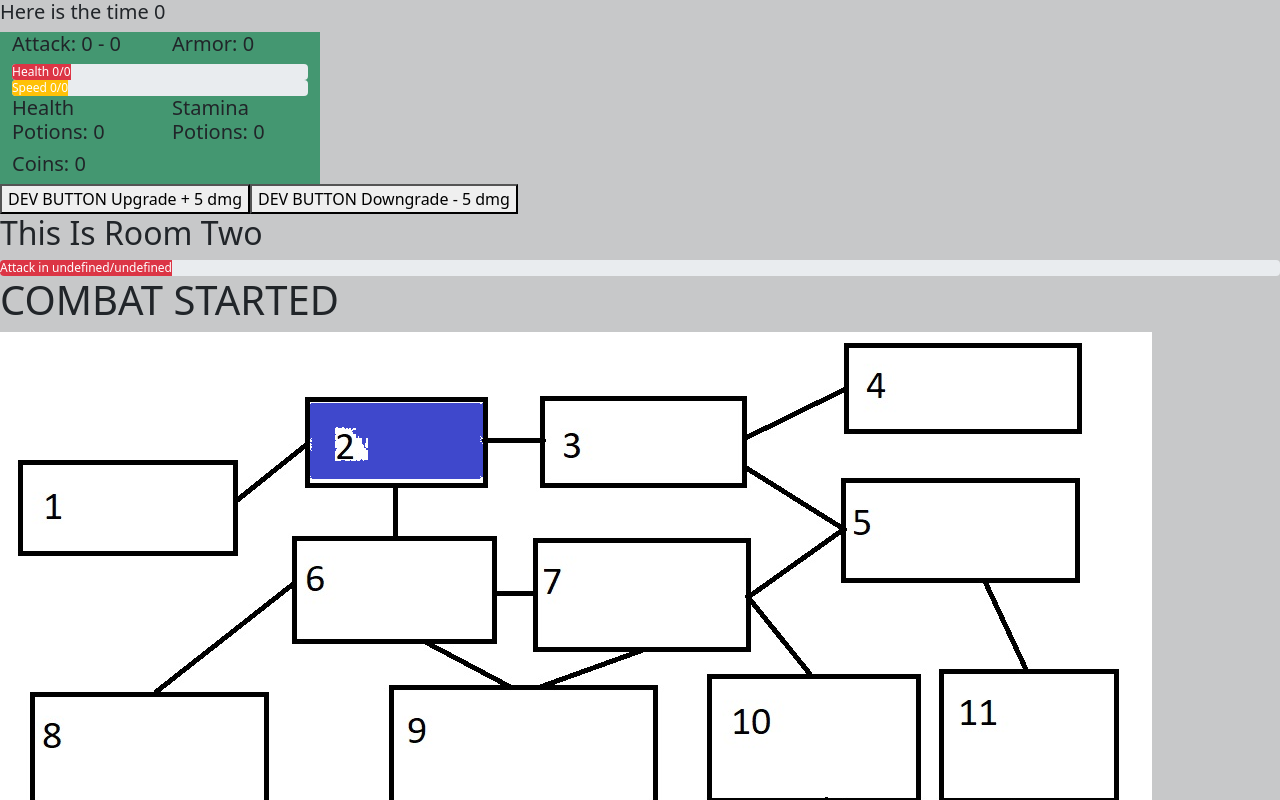
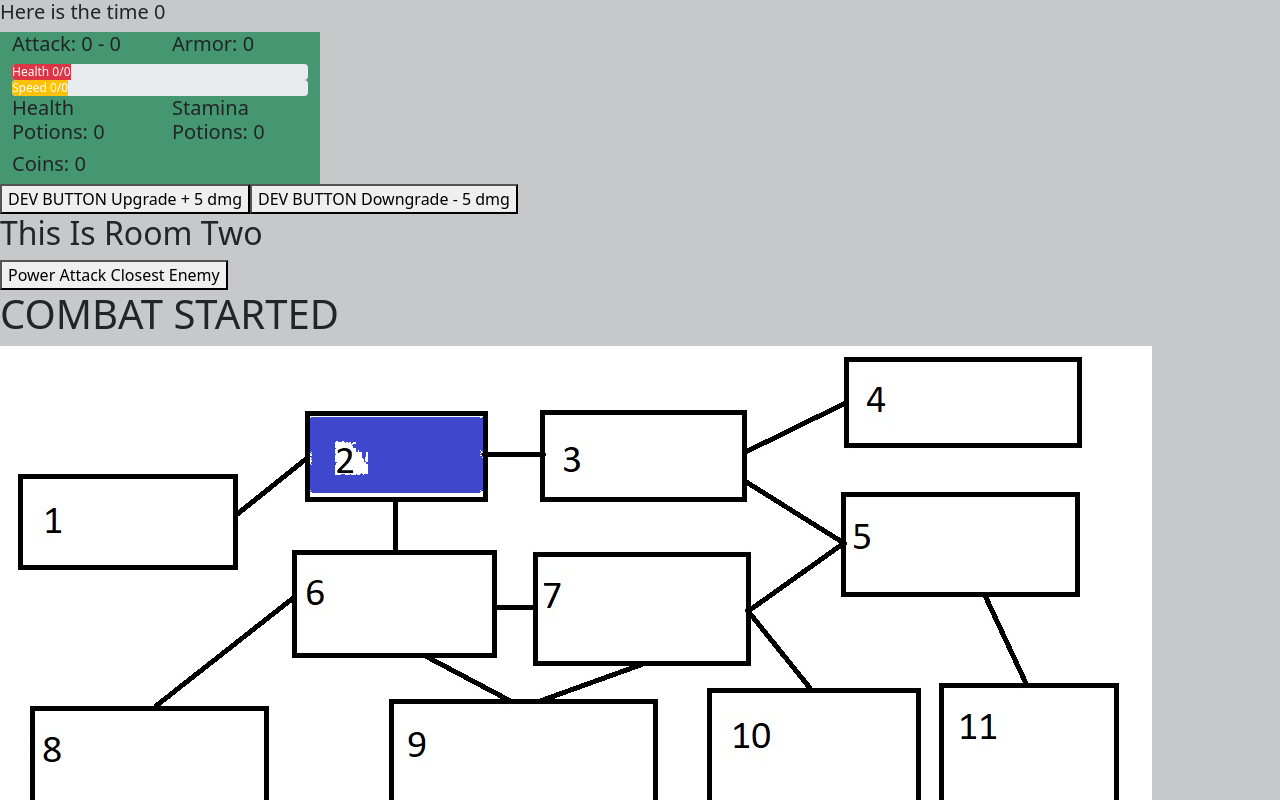
Before and after one commit to Wjamescorbett/ReactGamePractice, a React (Create React App) app: page /RoomTwo in a window 1280 px wide. Both pictures are taken after a click on the button "Start Combat!". Shown: the top 800 px of the page. Built offline with nearby package versions, Linux system fonts and the light colour scheme.

Commit message:
Player attcks will not show up when the coorilating enemy dies.

```diff
--- a/src/components/App.jsx
+++ b/src/components/App.jsx
@@ -525,6 +525,7 @@ useEffect(() => {
     function startCombat() {
         setStartCombatCheck(true)
         setRunPlayerAttackTimer(true)
+        setRunPlayerAttackCloseEnemyTimer(true)
     }
 
     function playerAttackRandomizer(playerAttackLow, playerAttackHigh) {
@@ -699,7 +700,7 @@ useEffect(() => {
             if(currentPlayerAttack <= 0){
                 currentPlayerAttack = 1
             }
-            playerAttackMoveSetState(1, currentPlayerAttack)
+            playerAttackMoveSetState(1, currentPlayerAttack, "standardAttack")
             deadCheck(currentPlayerAttack, attackEnemy, "standardAttack")
         }
 
@@ -712,7 +713,7 @@ useEffect(() => {
             if(currentPlayerAttack <= 0){
                 currentPlayerAttack = 1
             }
-            playerAttackMoveSetState(2, currentPlayerAttack)
+            playerAttackMoveSetState(2, currentPlayerAttack, "standardAttack")
             deadCheck(currentPlayerAttack, attackEnemy, "standardAttack")
         }
         if(attackEnemy === 3 & enemyThree.enemyHealth <= 0){
@@ -724,7 +725,7 @@ useEffect(() => {
             if(currentPlayerAttack <= 0){
                 currentPlayerAttack = 1
             }
-            playerAttackMoveSetState(3, currentPlayerAttack)
+            playerAttackMoveSetState(3, currentPlayerAttack, "standardAttack")
             deadCheck(currentPlayerAttack, attackEnemy, "standardAttack")
         }
     }
@@ -738,7 +739,7 @@ useEffect(() => {
                 currentPlayerAttack = 1
             }
             runOnce = true
-            playerAttackMoveSetState(1, currentPlayerAttack)
+            playerAttackMoveSetState(1, currentPlayerAttack, "closeAttack")
             deadCheck(currentPlayerAttack, 1, "closeAttack")
         }
         if(enemyTwo.enemySpeed <= enemyOne.enemySpeed & enemyTwo.enemySpeed <= enemyThree.enemySpeed & enemyTwo.enemyHealth > 0 & runOnce === false){
@@ -747,7 +748,7 @@ useEffect(() => {
                 currentPlayerAttack = 1
             }
             runOnce = true
-            playerAttackMoveSetState(2, currentPlayerAttack)
+            playerAttackMoveSetState(2, currentPlayerAttack, "closeAttack")
             deadCheck(currentPlayerAttack, 2, "closeAttack")
         }
         if(enemyThree.enemySpeed <= enemyOne.enemySpeed & enemyThree.enemySpeed <= enemyTwo.enemySpeed & enemyThree.enemyHealth > 0 & runOnce === false){
@@ -756,7 +757,7 @@ useEffect(() => {
                 currentPlayerAttack = 1
             }
             runOnce = true
-            playerAttackMoveSetState(3, currentPlayerAttack)
+            playerAttackMoveSetState(3, currentPlayerAttack, "closeAttack")
             deadCheck(currentPlayerAttack, 3, "closeAttack")
         }
     }
--- a/src/components/DamageEffects/DamageEffects.jsx
+++ b/src/components/DamageEffects/DamageEffects.jsx
@@ -19,7 +19,8 @@ const DamageEffects = (props) => {
         return(
             <div>
                 <div>
-                    <PlayerAttackButton useHealthPotion={props.useHealthPotion} resetRoomStatus={props.resetRoomStatus} numberOfEnemiesInRoom={props.numberOfEnemiesInRoom} playerAttacked={props.playerAttacked} playerAttackMove={props.playerAttackMove} playerAttackTimerState={props.playerAttackTimerState} playerAttackTimerStateMax={props.playerAttackTimerStateMax} />
+                    <PlayerAttackButton useHealthPotion={props.useHealthPotion} resetRoomStatus={props.resetRoomStatus} numberOfEnemiesInRoom={props.numberOfEnemiesInRoom} playerAttacked={props.playerAttacked} playerAttackMove={props.playerAttackMove} playerAttackTimerState={props.playerAttackTimerState} playerAttackTimerStateMax={props.playerAttackTimerStateMax}
+                    enemyOne={props.enemyOne} enemyTwo={props.enemyTwo} enemyThree={props.enemyThree} />
                     <PlayerCloseEnemyAttackButton playerAttackCloseEnemyMove={props.playerAttackCloseEnemyMove} playerAttackCloseEnemyTimerState={props.playerAttackCloseEnemyTimerState} playerAttackCloseEnemyTimerStateMax={props.playerAttackCloseEnemyTimerStateMax} playerAttackedCloseEnemy={props.playerAttackedCloseEnemy} />
                 </div>
                 <div>
--- a/src/components/PlayerAttackButton/PlayerAttackButton.jsx
+++ b/src/components/PlayerAttackButton/PlayerAttackButton.jsx
@@ -7,11 +7,40 @@ import 'react-toastify/dist/ReactToastify.css';
 
 
 const PlayerAttackButton = (props) => {
+
+    function attackButtonOne(){
+        if(props.enemyOne.enemyHealth > 0){
+            return(
+                <button className="attackMove" onClick={() => props.playerAttackMove(1)}>Attack enemy 1</button>
+            )
+
+        }
+    }
+
+    function attackButtonTwo(){
+        if(props.enemyTwo.enemyHealth > 0){
+            return(
+                <button className="attackMove" onClick={() => props.playerAttackMove(2)}>Attack enemy 2</button>
+            )
+
+        }
+    }
+
+    function attackButtonThree(){
+        if(props.enemyThree.enemyHealth > 0){
+            return(
+                <button className="attackMove" onClick={() => props.playerAttackMove(3)}>Attack enemy 3</button>
+            )
+
+        }
+    }
+
     if(props.playerAttacked === 1){
         return(
             <ProgressBar variant="danger" min={0} max={props.playerAttackTimerStateMax} now={props.playerAttackTimerState} label={`Attack in ${props.playerAttackTimerState}/${props.playerAttackTimerStateMax}`}/>
         )
     }
+
     if(props.playerAttacked === 2){
         if(props.numberOfEnemiesInRoom === 1){
             return(
@@ -24,11 +53,12 @@ const PlayerAttackButton = (props) => {
                 </div>
             )
         }
+
         if(props.numberOfEnemiesInRoom === 2){
             return(
                 <div>
-                    <button className="attackMove" onClick={() => props.playerAttackMove(1)}>Attack enemy 1</button>
-                    <button className="attackMove" onClick={() => props.playerAttackMove(2)}>Attack enemy 2</button>
+                    {attackButtonOne()}
+                    {attackButtonTwo()}
                     <button className="healthPotion" onClick={() => props.useHealthPotion()}>Use health potion</button>
                     <Link to="/GameBoard" >
                         <button className="gameBoardButton" onClick={() => props.resetRoomStatus()}>Return Home</button>
@@ -36,13 +66,13 @@ const PlayerAttackButton = (props) => {
                 </div>
             )
         }
+
         if(props.numberOfEnemiesInRoom === 3){
             return(
                 <div>
-                    <button className="attackMove" onClick={() => props.playerAttackMove(1)}>Attack enemy 1</button>
-                    <button className="attackMove" onClick={() => props.playerAttackMove(2)}>Attack enemy 2</button>
-                    <button className="attackMove" onClick={() => props.playerAttackMove(3)}>Attack enemy 3</button>
-                    <button className="attackClosestMove" onClick={() => props.playerAttackClosestEnemyMove()}>Power Attack Closest Enemy</button>
+                    {attackButtonOne()}
+                    {attackButtonTwo()}
+                    {attackButtonThree()}
                     <button className="healthPotion" onClick={() => props.useHealthPotion()}>Use health potion</button>
                     <Link to="/GameBoard" >
                         <button className="gameBoardButton" onClick={() => props.resetRoomStatus()}>Return Home</button>
--- a/src/components/PlayerCloseEnemyAttackButton/PlayerCloseEnemyAttackButton.jsx
+++ b/src/components/PlayerCloseEnemyAttackButton/PlayerCloseEnemyAttackButton.jsx
@@ -15,7 +15,7 @@ const PlayerCloseEnemyAttackButton = (props) => {
     if(props.playerAttackedCloseEnemy === 2){
             return(
                 <div>
-                    <button className="attackClosestMove" onClick={() => props.playerAttackClosestEnemyMove()}>Power Attack Closest Enemy</button>
+                    <button className="attackClosestMove" onClick={() => props.playerAttackCloseEnemyMove()}>Power Attack Closest Enemy</button>
                 </div>
             )
         }
--- a/src/components/RoomTwo/RoomTwo.jsx
+++ b/src/components/RoomTwo/RoomTwo.jsx
@@ -22,7 +22,10 @@ const RoomTwo = (props) => {
                     <EnemyVisuals currentRoom={props.currentRoom}  enemyOne={props.enemyOne} enemyTwo={props.enemyTwo} enemyThree={props.enemyThree} numberOfEnemiesInRoom={props.numberOfEnemiesInRoom} />
                 </div>
                 <div>
-                    <DamageEffects useHealthPotion={props.useHealthPotion} resetRoomStatus={props.resetRoomStatus} playerAttacked={props.playerAttacked} playerAttackTimerState={props.playerAttackTimerState} playerAttackTimerStateMax={props.playerAttackTimerStateMax} startCombat={props.startCombat} startCombatCheck={props.startCombatCheck} playerAttackMove={props.playerAttackMove} playerAttackClosestEnemyMove= {props.playerAttackClosestEnemyMove} numberOfEnemiesInRoom={props.numberOfEnemiesInRoom} playerAttackedCloseEnemy={props.playerAttackedCloseEnemy} />
+                    <DamageEffects useHealthPotion={props.useHealthPotion} resetRoomStatus={props.resetRoomStatus} startCombat={props.startCombat} startCombatCheck={props.startCombatCheck}  numberOfEnemiesInRoom={props.numberOfEnemiesInRoom}
+                    playerAttacked={props.playerAttacked} playerAttackTimerState={props.playerAttackTimerState} playerAttackTimerStateMax={props.playerAttackTimerStateMax} playerAttackMove={props.playerAttackMove}
+                    playerAttackedCloseEnemy={props.playerAttackedCloseEnemy} playerAttackCloseEnemyTimerState={props.playerAttackCloseEnemyTimerState} playerAttackCloseEnemyTimerStateMax={props.playerAttackCloseEnemyTimerStateMax} playerAttackCloseEnemyMove= {props.playerAttackCloseEnemyMove}
+                    enemyOne={props.enemyOne} enemyTwo={props.enemyTwo} enemyThree={props.enemyThree} />
                 </div>
                 <div>
                     <img src={GameRoomTwoPNG} alt="GameRoomTwoPNG" />
```
